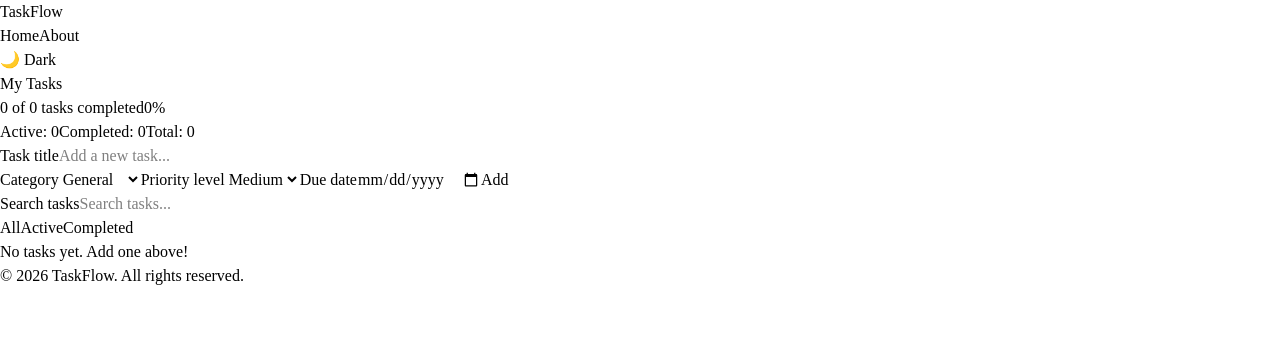
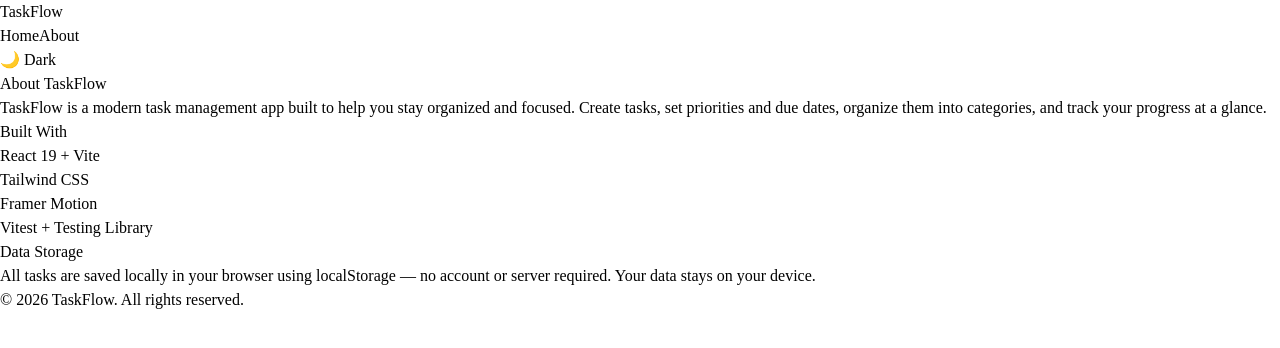
Before and after one commit to sieve-dev-sudo/taskflow-frontend, a React (Vite) app: page /about in a window 1280 px wide. Shown: the top 348 px of the page. Built offline with nearby package versions, Linux system fonts and the light colour scheme.

Commit message:
refactor: add React Router routing

```diff
--- a/src/App.jsx
+++ b/src/App.jsx
@@ -1,37 +1,15 @@
-import { useState } from 'react'
+import { Routes, Route } from 'react-router-dom'
 import Layout from './components/Layout'
-import TaskForm from './components/TaskForm'
-import TaskList from './components/TaskList'
-import TaskFilter from './components/TaskFilter'
-import SearchBar from './components/SearchBar'
-import StatsDashboard from './components/StatsDashboard'
-import { useTasks } from './context/TaskContext'
+import Home from './pages/Home'
+import About from './pages/About'
 
 function App() {
-  const { tasks } = useTasks()
-  const [filter, setFilter] = useState('All')
-  const [searchQuery, setSearchQuery] = useState('')
-
-  const filteredTasks = tasks
-    .filter((task) => {
-      if (filter === 'Active') return !task.completed
-      if (filter === 'Completed') return task.completed
-      return true
-    })
-    .filter((task) =>
-      task.title.toLowerCase().includes(searchQuery.toLowerCase())
-    )
-
   return (
     <Layout>
-      <h2 className="text-2xl font-semibold text-slate-900 dark:text-slate-100 mb-4">
-        My Tasks
-      </h2>
-      <StatsDashboard tasks={tasks} />
-      <TaskForm />
-      <SearchBar value={searchQuery} onChange={setSearchQuery} />
-      <TaskFilter activeFilter={filter} onFilterChange={setFilter} />
-      <TaskList tasks={filteredTasks} />
+      <Routes>
+        <Route path="/" element={<Home />} />
+        <Route path="/about" element={<About />} />
+      </Routes>
     </Layout>
   )
 }
--- a/src/main.jsx
+++ b/src/main.jsx
@@ -1,5 +1,6 @@
 import { StrictMode } from 'react'
 import { createRoot } from 'react-dom/client'
+import { BrowserRouter } from 'react-router-dom'
 import './index.css'
 import App from './App.jsx'
 import { TaskProvider } from './context/TaskContext.jsx'
@@ -11,7 +12,9 @@
     <ErrorBoundary>
       <ThemeProvider>
         <TaskProvider>
-          <App />
+          <BrowserRouter>
+            <App />
+          </BrowserRouter>
         </TaskProvider>
       </ThemeProvider>
     </ErrorBoundary>
```
